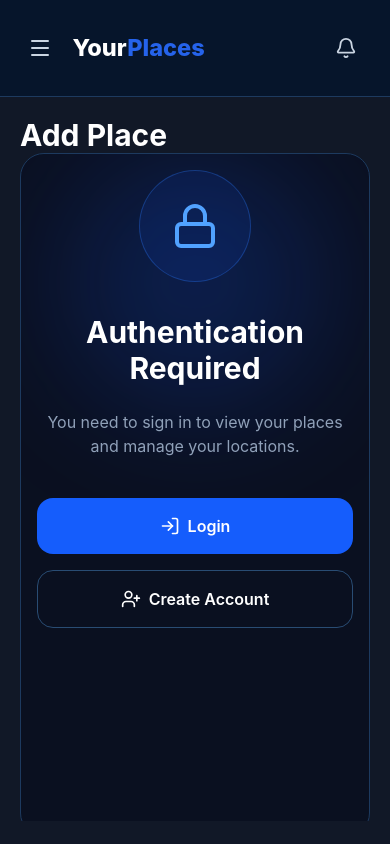
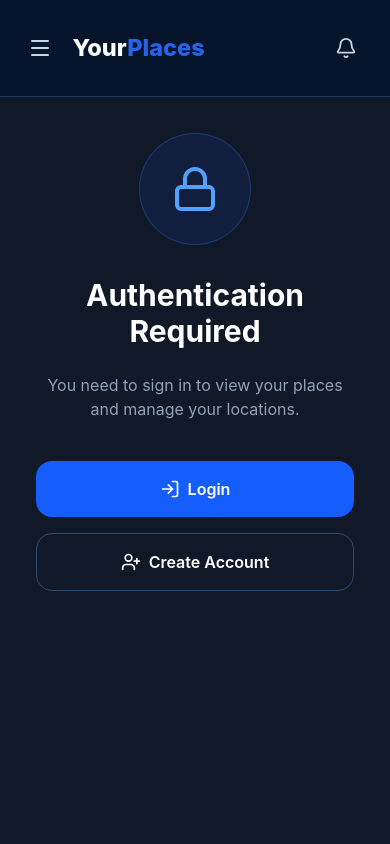
Before and after one commit to bociwess0/PlacesApp, a React (Vite) app in the folder frontend/: page /add-place in a window 390 px wide. Built offline with nearby package versions, Linux system fonts and the light colour scheme.

Commit message:
fixing styling issues

```diff
--- a/frontend/src/auth/components/AuthRequired.tsx
+++ b/frontend/src/auth/components/AuthRequired.tsx
@@ -5,9 +5,9 @@ export default function AuthRequired() {
   const navigate = useNavigate();
 
   return (
-    <div className="flex min-h-[calc(100vh-160px)] px-0 md:px-5">
-      <div className="relative w-full max-w-2xl overflow-hidden rounded-3xl border border-[#1D3A5F] bg-slate-950/40 p-4 md:p-12">
-        <div className="absolute left-1/2 top-0 h-64 w-64 -translate-x-1/2 rounded-full bg-blue-600/20 blur-3xl" />
+    <div className="flex md:min-h-[calc(100vh-160px)] px-0 md:px-5">
+      <div className="relative w-full max-w-2xl overflow-hidden rounded-3xl md:border md:border-[#1D3A5F] md:bg-slate-950/40 p-4 md:p-12">
+        <div className="absolute left-1/2 top-0 h-64 w-64 -translate-x-1/2 rounded-full md:bg-blue-600/20 blur-3xl" />
 
         <div className="relative z-10">
           <div className="flex justify-center">
--- a/frontend/src/components/Siderbar.tsx
+++ b/frontend/src/components/Siderbar.tsx
@@ -17,7 +17,7 @@ export default function Sidebar({ isSidebarOpen, setIsSidebarOpen }: Props) {
   );
   const places = useSelector((state: RootState) => state.placesAction.places);
 
-  const sidebarTop = places && places.length > 0 ? "top-35" : "top-18";
+  const sidebarTop = places && places.length > 0 ? "top-35" : "top-25";
   const sidebarHeight = places && places.length > 0 ? "h-[calc(100vh-140px)]" : "h-[calc(100vh-70px)]";
 
   const [showLogoutModal, setShowLogoutModal] = useState(false);
--- a/frontend/src/pages/AddPlace.tsx
+++ b/frontend/src/pages/AddPlace.tsx
@@ -3,7 +3,6 @@ import AddPlaceForm from "../places/add-place/AddPlaceForm";
 export default function AddPlace() {
   return (
     <div>
-      <h1 className="text-3xl font-bold text-white md:text-4xl">Add Place</h1>
       <AddPlaceForm />
     </div>
   );
--- a/frontend/src/places/add-place/AddPlaceForm.tsx
+++ b/frontend/src/places/add-place/AddPlaceForm.tsx
@@ -31,7 +31,7 @@ export default function AddPlaceForm() {
     setSuccess("");
 
     try {
-      const place:Place = await createPlace({
+      const place: Place = await createPlace({
         title,
         description,
         address,
@@ -78,6 +78,7 @@ export default function AddPlaceForm() {
   return (
     <div className="w-full max-w-5xl">
       <div className="pb-5">
+        <h1 className="text-3xl font-bold text-white md:text-4xl">Add Place</h1>
         <p className="mt-2 text-slate-400">
           Create a new destination and share your favorite places around the
           world.
@@ -187,7 +188,7 @@ export default function AddPlaceForm() {
           <button
             type="submit"
             disabled={loading}
-            className="flex cursor-pointer items-center justify-center gap-2 rounded-xl bg-blue-600 px-6 py-3 font-semibold text-white transition bg-blue-600 hover:shadow-lg hover:shadow-blue-500/30 disabled:cursor-not-allowed disabled:opacity-50"
+            className="flex cursor-pointer items-center justify-center gap-2 rounded-xl bg-blue-600 px-6 py-3 font-semibold text-white transition hover:shadow-lg hover:shadow-blue-500/30 disabled:cursor-not-allowed disabled:opacity-50"
           >
             <PlusCircle size={18} />
             <span>{loading ? "Creating..." : "Add Place"}</span>
```
